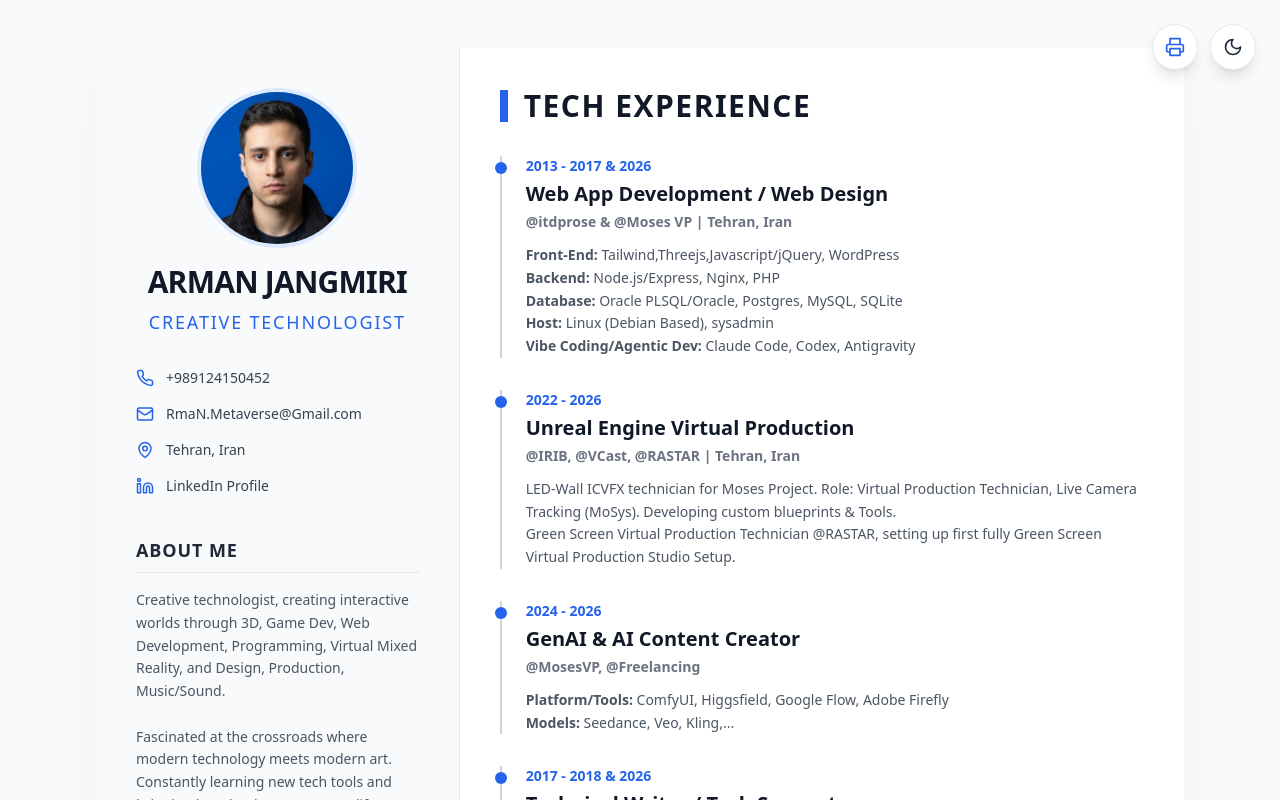
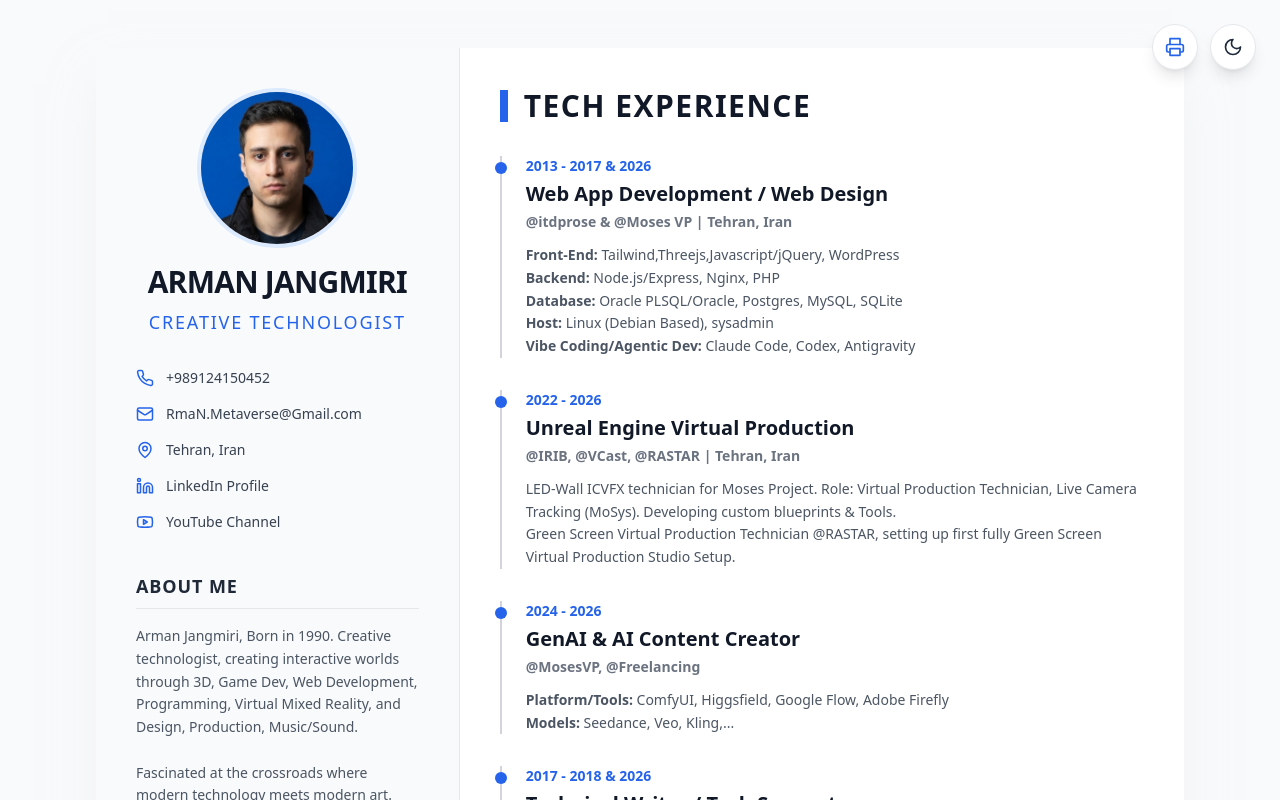
Before and after one commit to RmaNMetaverse/rmancvresume-web, a React (Vite) app: page / in a window 1280 px wide. Shown: the top 800 px of the page. Built offline with nearby package versions, Linux system fonts and the light colour scheme.

Commit message:
update cv resume with GenAI Titles, Age

```diff
--- a/src/App.jsx
+++ b/src/App.jsx
@@ -1,5 +1,5 @@
 import React, { useState } from 'react';
-import { Mail, Phone, Linkedin, Moon, Sun, Printer, MapPin } from 'lucide-react';
+import { Mail, Phone, Linkedin, Youtube, Moon, Sun, Printer, MapPin } from 'lucide-react';
 import profileImg from '../public/profile.jpg';
 
 export default function App() {
@@ -55,17 +55,18 @@ export default function App() {
 
               {/* Contact Info */}
               <div className="mb-10 space-y-4 text-sm">
-                <ContactItem icon={<Phone size={18} />} text="+989124150452" darkMode={darkMode} />
-                <ContactItem icon={<Mail size={18} />} text="RmaN.Metaverse@Gmail.com" darkMode={darkMode} />
+                <ContactItem icon={<Phone size={18} />} text="+989124150452" href="tel:+989124150452" darkMode={darkMode} />
+                <ContactItem icon={<Mail size={18} />} text="RmaN.Metaverse@Gmail.com" href="mailto:RmaN.Metaverse@Gmail.com" darkMode={darkMode} />
                 <ContactItem icon={<MapPin size={18} />} text="Tehran, Iran" darkMode={darkMode} />
-                <ContactItem icon={<Linkedin size={18} />} text="LinkedIn Profile" darkMode={darkMode} />
+                <ContactItem icon={<Linkedin size={18} />} text="LinkedIn Profile" href="https://linkedin.com/in/armanjangmiri" darkMode={darkMode} />
+                <ContactItem icon={<Youtube size={18} />} text="YouTube Channel" href="https://YouTube.com/RmaNYouTube" darkMode={darkMode} />
               </div>
 
               {/* About Me */}
               <div className="mb-10 page-break-inside-avoid">
                 <SidebarHeading title="About Me" darkMode={darkMode} />
                 <p className={`text-sm leading-relaxed ${darkMode ? 'text-slate-400' : 'text-gray-600'}`}>
-                  Creative technologist, creating interactive worlds through 3D, Game Dev, Web Development, Programming, Virtual Mixed Reality, and Design, Production, Music/Sound.
+                  Arman Jangmiri, Born in 1990. Creative technologist, creating interactive worlds through 3D, Game Dev, Web Development, Programming, Virtual Mixed Reality, and Design, Production, Music/Sound.
                   <br/><br/>
                   Fascinated at the crossroads where modern technology meets modern art. Constantly learning new tech tools and bringing imaginative concepts to life.
                 </p>
@@ -225,12 +226,35 @@ export default function App() {
 }
 
 // Sub-components for cleaner code
-const ContactItem = ({ icon, text, darkMode }) => (
-  <div className={`flex items-center gap-3 ${darkMode ? 'text-slate-300' : 'text-gray-700'}`}>
-    <span className={darkMode ? 'text-blue-400' : 'text-blue-600'}>{icon}</span>
-    <span>{text}</span>
-  </div>
-);
+const ContactItem = ({ icon, text, href, darkMode }) => {
+  const content = (
+    <>
+      <span className={darkMode ? 'text-blue-400' : 'text-blue-600'}>{icon}</span>
+      <span>{text}</span>
+    </>
+  );
+
+  if (href) {
+    return (
+      <div className="flex items-center">
+        <a
+          href={href}
+          target="_blank"
+          rel="noopener noreferrer"
+          className={`inline-flex items-center gap-3 transition-colors hover:text-blue-500 hover:underline ${darkMode ? 'text-slate-300 hover:text-blue-400' : 'text-gray-700 hover:text-blue-600'}`}
+        >
+          {content}
+        </a>
+      </div>
+    );
+  }
+
+  return (
+    <div className={`flex items-center gap-3 ${darkMode ? 'text-slate-300' : 'text-gray-700'}`}>
+      {content}
+    </div>
+  );
+};
 
 const SidebarHeading = ({ title, darkMode }) => (
   <h3 className={`text-lg font-bold uppercase tracking-wider mb-4 border-b pb-2 print-heading ${darkMode ? 'border-slate-700 text-slate-200' : 'border-gray-200 text-gray-800'}`}>
--- a/src/index.css
+++ b/src/index.css
@@ -33,6 +33,10 @@
     break-inside: avoid;
     page-break-inside: avoid;
   }
+  a[href] {
+    color: #2563eb !important;
+    text-decoration: underline !important;
+  }
   @page {
     margin: 1cm;
     size: A4;
```
Also changed, not shown: 5 other files (tests, documents, lock files or other folders).
